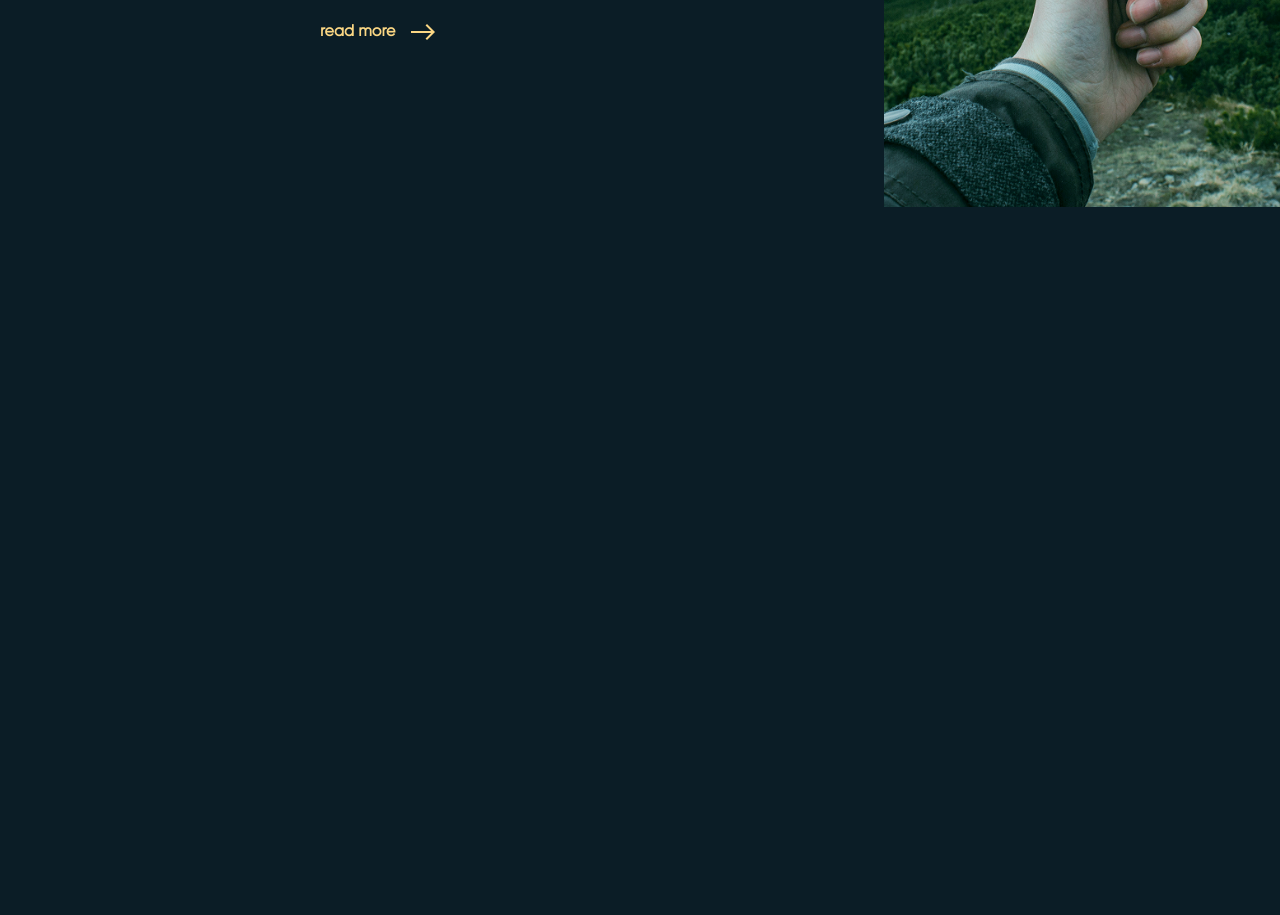
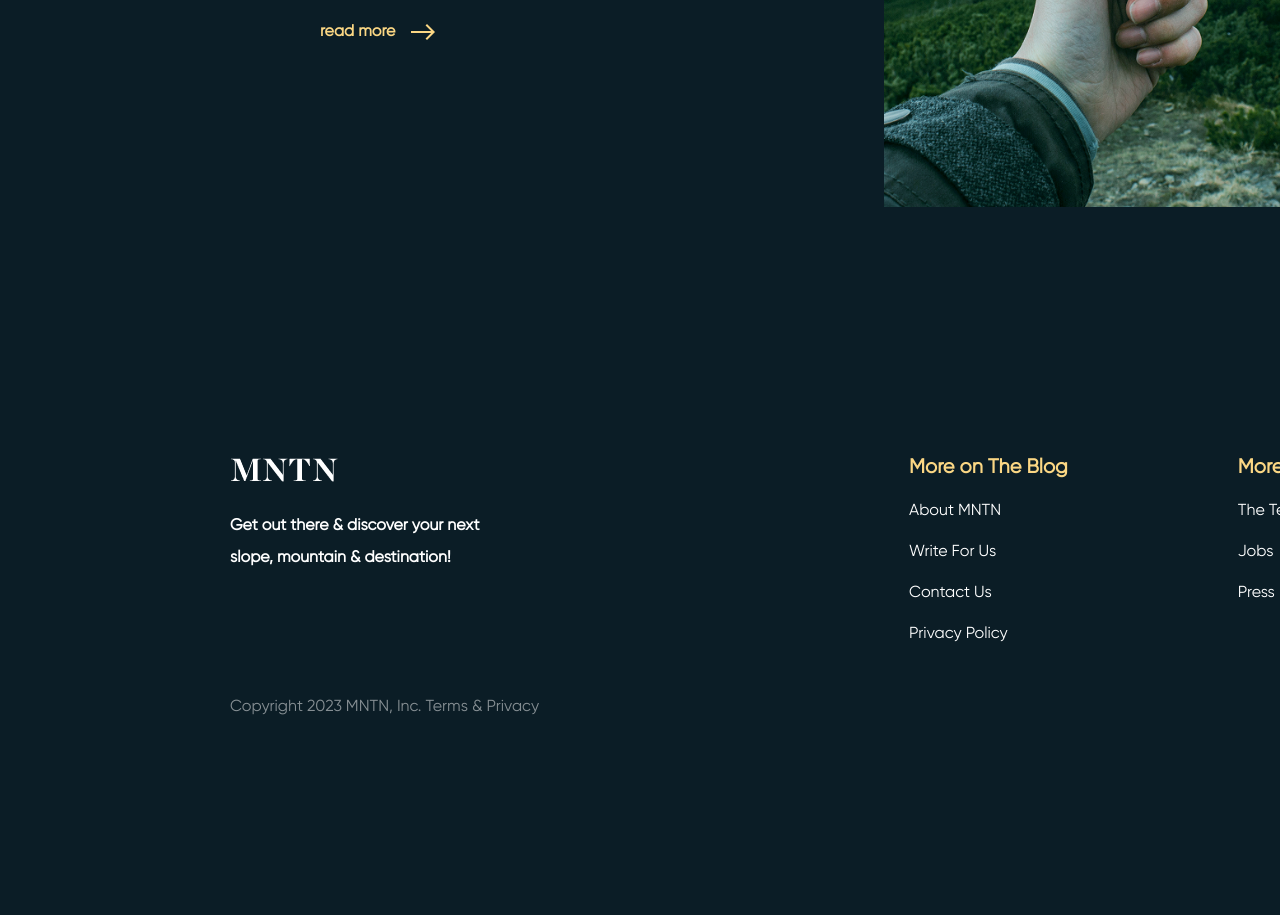
Before and after one commit to saifullahraodev-prog/MNTN_UI, a plain HTML site: page index.html in a window 1280 px wide. Shown: the part 3485-4400 px from the top of the page. Before the commit the page ends 3743 px from the top, so only its background shows below. Drawn offline with Linux system fonts and the light colour scheme.

Commit message:
Web design complete

```diff
--- a/index.html
+++ b/index.html
@@ -165,6 +165,34 @@
         </div>
 
 
+        <!-- FOOTER SECTION -->
+         <div class="main-footer">
+            <div class="foot-logo">
+                <img src="Logo.png" alt="">
+                <p id="p-one">Get out there & discover your next slope, mountain & destination!</p>
+                <div class="copyright">
+                <p>Copyright 2023 MNTN, Inc. Terms & Privacy</p>
+            </div>
+            </div>
+            <div class="foot-group">
+
+
+            <div class="foot-middle">
+                <p id="mid-top">More on The Blog</p>
+                <p>About MNTN</p>
+                <p>Write For Us</p>
+                <p>Contact Us</p>
+                <p>Privacy Policy</p>
+            </div>
+            <div class="foot-right">
+                <p id="rig-top">More on MNTN</p>
+                <p>The Team</p>
+                <p>Jobs</p>
+                <p>Press</p>
+            </div>
+            </div>
+         </div>
+
     </div>
 
 
--- a/style.css
+++ b/style.css
@@ -31,7 +31,7 @@ body {
 .main-container {
     margin: 0px auto;
     position: relative;
-    max-width: 1500px;
+    max-width: 1550px;
     min-width: 1450px;
 }
 
@@ -71,6 +71,7 @@ body {
 
 
 .nav {
+
     padding: 64px 80px;
 
     display: flex;
@@ -406,3 +407,48 @@ body {
     top: 3040px;
     left: 180px;
 }
+
+/* FOOTER SECTION  */
+
+.main-footer{
+    margin-left: 230px;
+    padding-bottom: 200px;
+    display: flex;
+    gap: 370px;
+}
+.copyright{
+    margin-top: 125px;
+    /* color: #c0bdbd; */
+    font-family: Gilroy-regular;
+    font-weight: 500;
+    opacity: 50%;
+}
+#p-one{
+    margin-top: 25px;
+    width: 290px;
+    line-height: 32px;
+    font-size: 16px;
+    font-family: Gilroy-regular;
+    font-weight: 700;
+}
+.foot-group{
+    display: flex;
+    gap: 170px;
+}
+.foot-middle p{
+ padding-bottom: 25px;
+ font-family: Gilroy-regular;
+ font-weight: 500;
+}
+.foot-right p{
+ padding-bottom: 25px;
+  font-family: Gilroy-regular;
+ font-weight: 500;
+}
+
+#mid-top,#rig-top{
+    font-size: 20px;
+    font-family: Gilroy-regular;
+    font-weight: 700;
+    color: #FBD784;
+}
```
